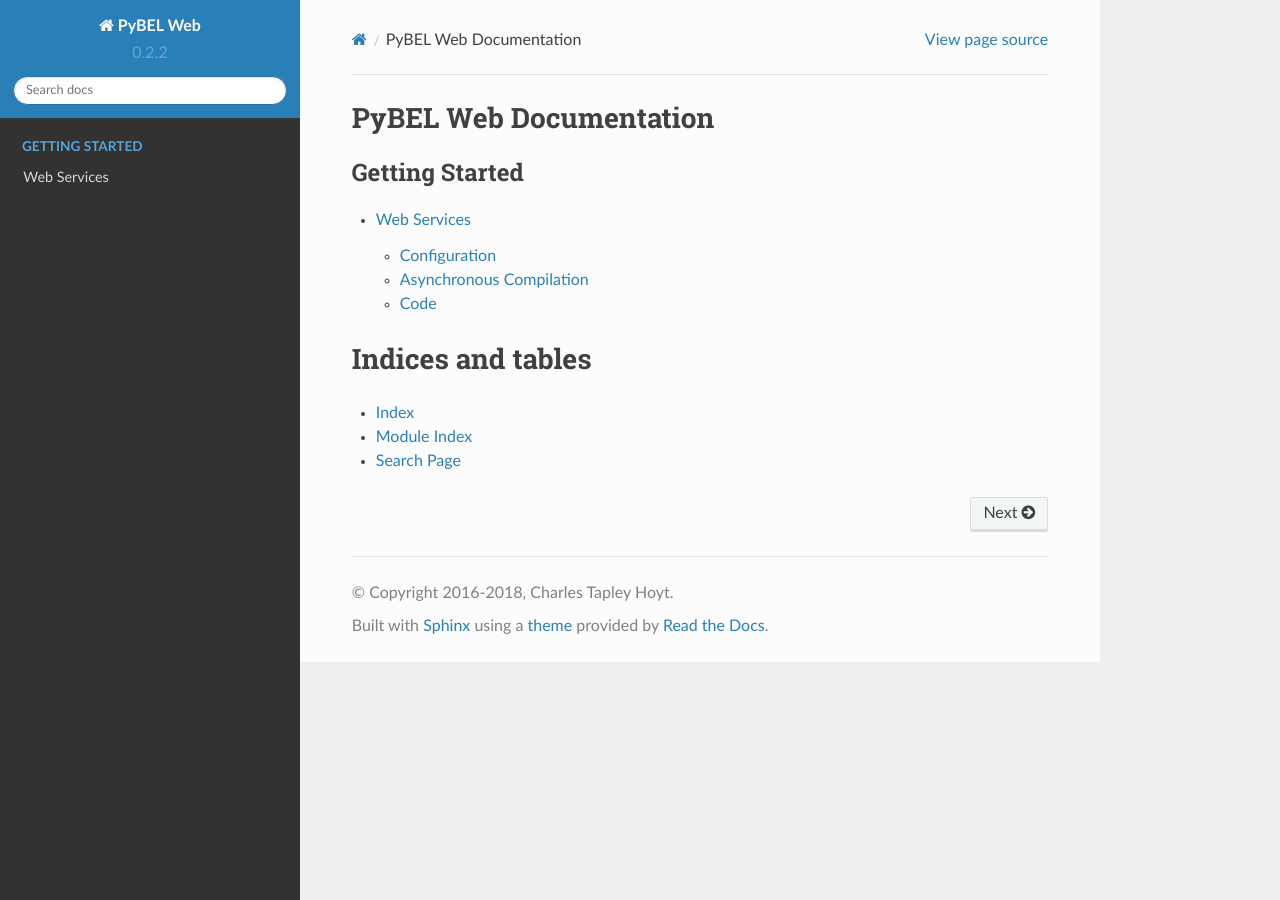
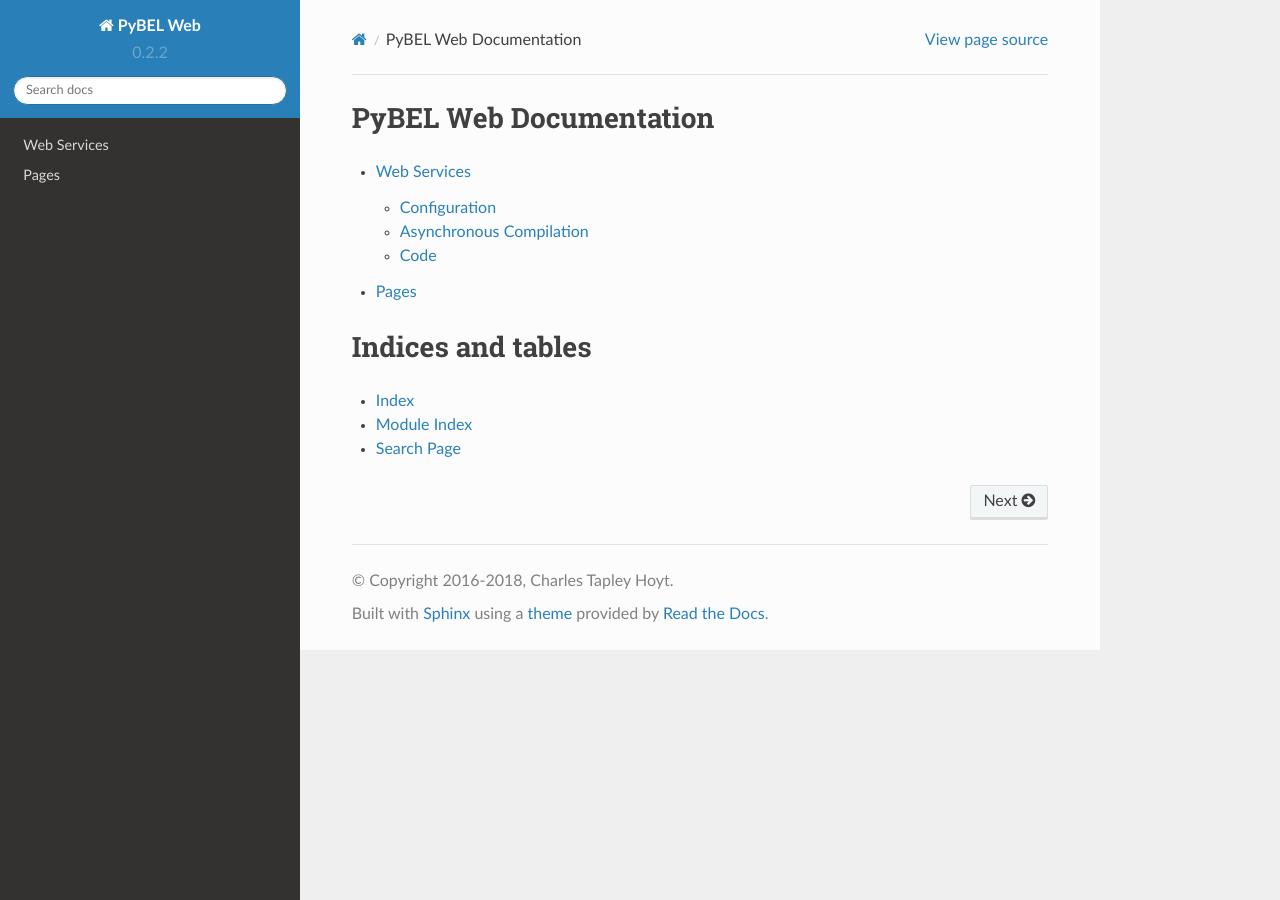
Before and after one commit to bel-commons/bel-commons, a Sphinx documentation site: the page built from docs/source/index.rst, in a window 1280 px wide. Built offline with Sphinx 7.4.7 and the Read the Docs theme 2.0.0, drawn with Linux system fonts in a browser that asks for light colours.

Commit message:
update documentation

```diff
--- a/docs/source/index.rst
+++ b/docs/source/index.rst
@@ -3,11 +3,9 @@
 
 .. toctree::
    :maxdepth: 2
-   :caption: Getting Started
-   :name: springboard
 
    web
-
+   pages
 
 Indices and tables
 ==================
--- /dev/null
+++ b/docs/source/pages.rst
@@ -0,0 +1,5 @@
+Pages
+=====
+
+.. automodule:: pybel_web.main_service
+    :members:
```
